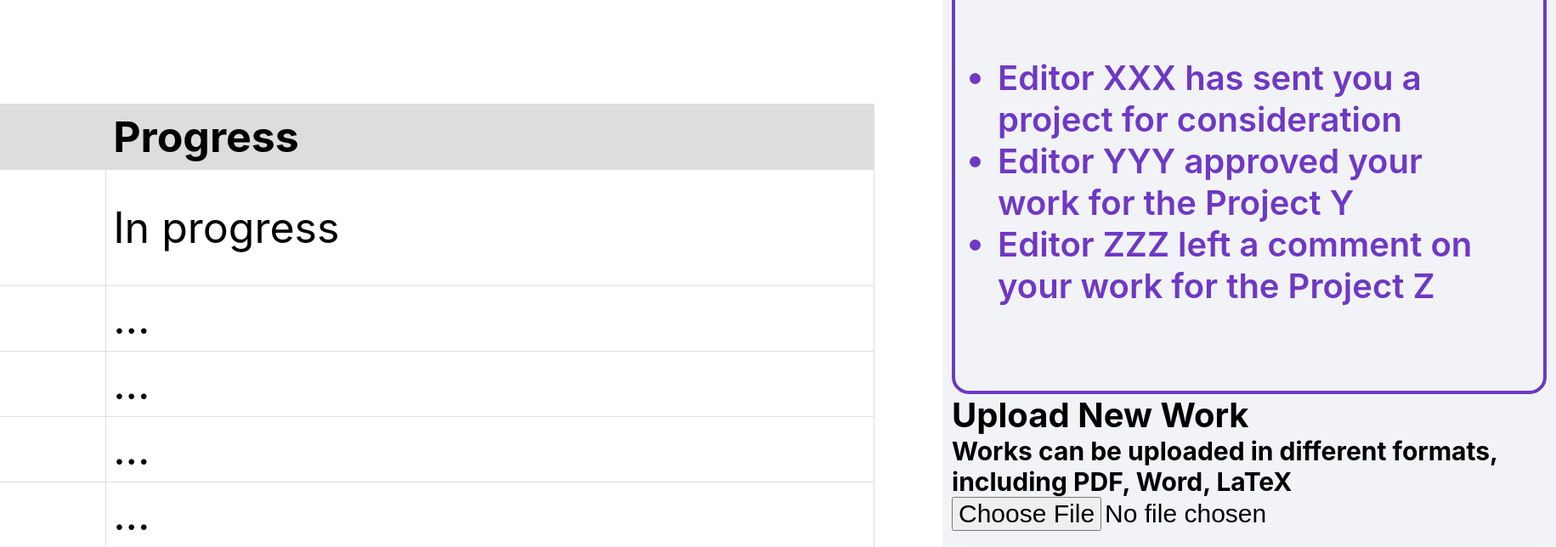
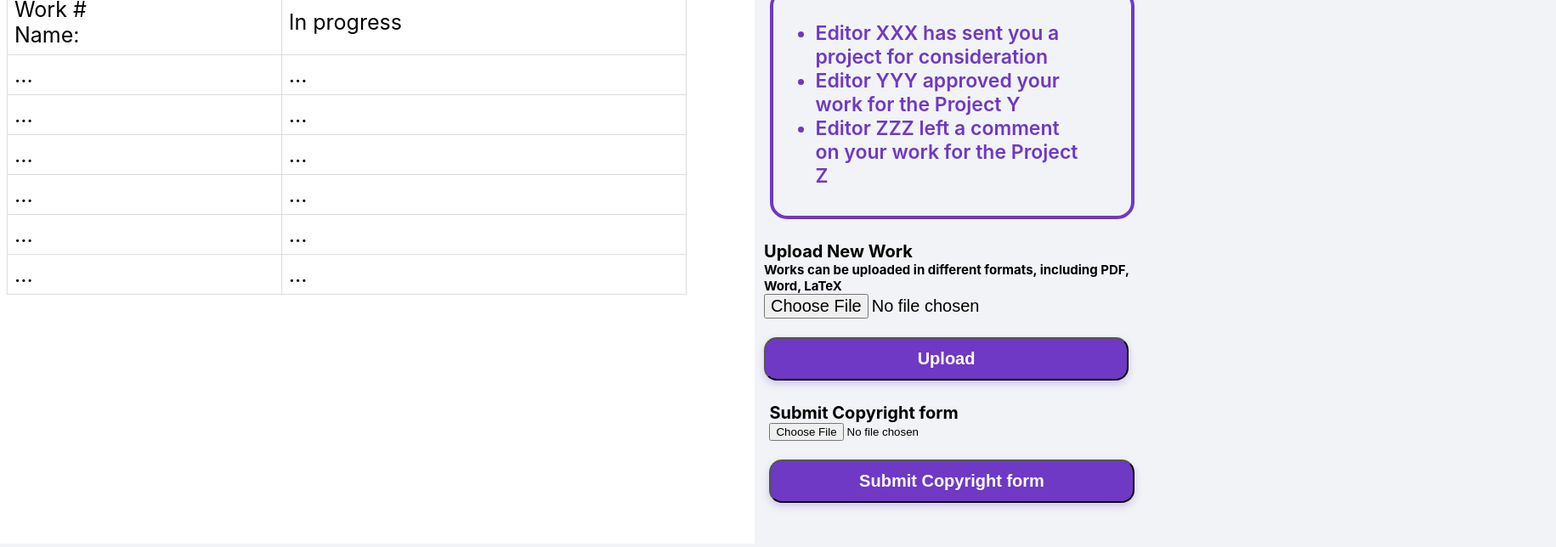
Before and after one commit to MoldirZh/publication_process, a React (Create React App) app in the folder client/: page /upload in a window 1280 px wide. Shown: the part 240-884 px from the top of the page at 85% size, 1831 px wide, since content can reach past the window. Built offline with nearby package versions, Linux system fonts and the light colour scheme.

Commit message:
Update Upload.css

```diff
--- a/client/src/Styles/Upload.css
+++ b/client/src/Styles/Upload.css
@@ -66,6 +66,7 @@
     align-items: center;
     justify-content: center;
 }
+
 .uploadleft{
     display: flex;
     flex: 60%;
@@ -81,7 +82,7 @@
     position: center;
     margin:0;
 
-    padding-top: 180px;
+    padding-top: 100px;
     padding-right: 80px;
     /* padding-bottom: 50px; */
     padding-left: 80px;
@@ -98,70 +99,68 @@
     min-height: 100vh;
     padding: 1rem 0.5rem;
     border-radius: 0 50.4863px  50.4863px 0;
-    font-size:20px;
+    /* font-size:20px; */
     color: black;
     font-weight: 200;
 }
 
 .buttonNewInvitations{
-/* width: 429.13px; */
-width: 700px;
-height: 80.49px;
+width: 429.13px;
+height: 50.49px;
 left: 983px;
 top: 149px;
 filter: drop-shadow(0px 4px 4px rgba(111, 56, 197, 0.25));
 background-color: #6F38C5;
 color:#FFFFFF;
-font-size: 30px;
+font-size: 20px;
 border-radius: 15.08px;
 font-weight: bold;
 }
 
 .buttonUpload{
-/* width: 429.13px;
-height: 50.49px; */
-width: 700px;
-height: 80.49px;
-left: 983px;
-top: 149px;
+  width: 429.13px;
+  height: 50.49px;
+  left: 983px;
+  top: 655px;
 filter: drop-shadow(0px 4px 4px rgba(111, 56, 197, 0.25));
 background-color: #6F38C5;
 color:#FFFFFF;
-font-size: 30px;
+font-size: 20px;
 border-radius: 15.08px;
 font-weight: bold;
 }
 
 .buttonSubmit{
-/* width: 429.13px;
-height: 50.49px; */
-width: 700px;
-height: 80.49px;
-left: 983px;
-top: 149px;
+  width: 429.13px;
+  height: 50.49px;
+  left: 983px;
+  top: 733px;
 filter: drop-shadow(0px 4px 4px rgba(111, 56, 197, 0.25));
 background-color: #6F38C5;
 color:#FFFFFF;
-font-size: 30px;
+font-size: 20px;
 border-radius: 15.08px;
 font-weight: bold;
 }
 
 .uploadForm{
   /* position: center; */
-  padding: 600 px;
+  /* padding: 600 px; */
   display: flex;
   justify-content: center;
   flex-direction: column;
   align-items: row;
   /* background-color: pink; */
-  width: 700px;
+  width: 442px;
+  font-size:10px;
 }
 .submitForm{
   display: flex;
   justify-content: space-evenly;
   flex-direction: column;
   align-items: row;
+  font-size:10px;
+
 }
 
 .uploadNews{
@@ -170,10 +169,14 @@ font-weight: bold;
   flex-direction: column;
 
   border: 4px solid #6F38C5;
-  width: 700px;
-  height: 500px;
+
+  width: 429px;
+  height: 271px;
+  left: 983px;
+  top: 251px;
+
   border-radius: 20.08px;
-  font-size: 40px;
+  font-size: 23px;
   padding: 50px;
   color: #6F38C5;
   font-weight:600;
@@ -183,7 +186,7 @@ font-weight: bold;
   /* background-color: aquamarine; */
   /* height: 300px;
   width: 700px; */
-  font-size: 30px;
+  font-size: 20px;
 }
 
 table {
@@ -191,12 +194,12 @@ table {
   border-collapse: collapse;
 
   /* display: flex; */
-width: 1500px;
-height: 72px;
+  width: 800px;
+  height: 72px;
 left: 79px;
 top: 188px;
 color: black;
-
+font-size: 25px;
 }
 td{
   border: 1px solid #dddddd;
```
